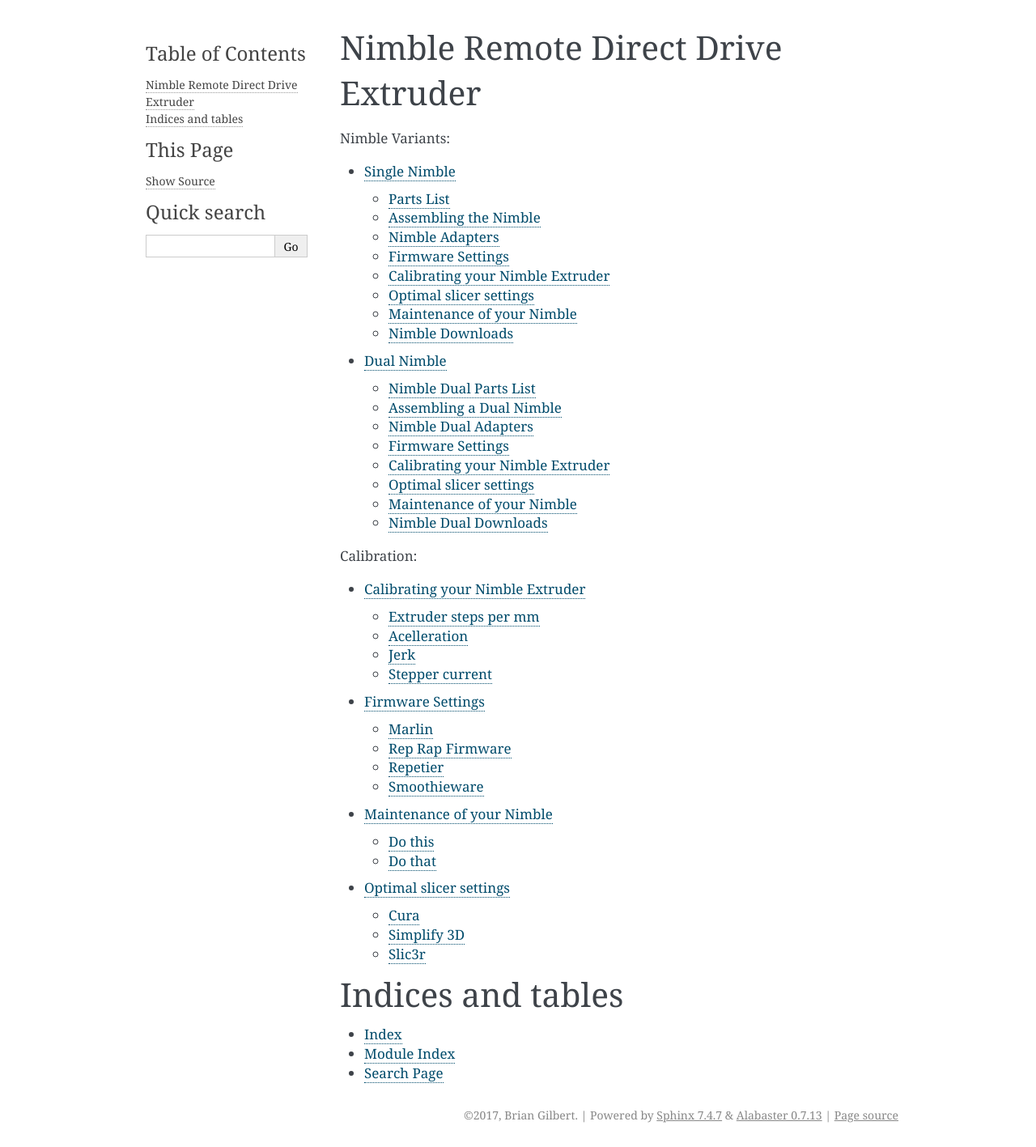
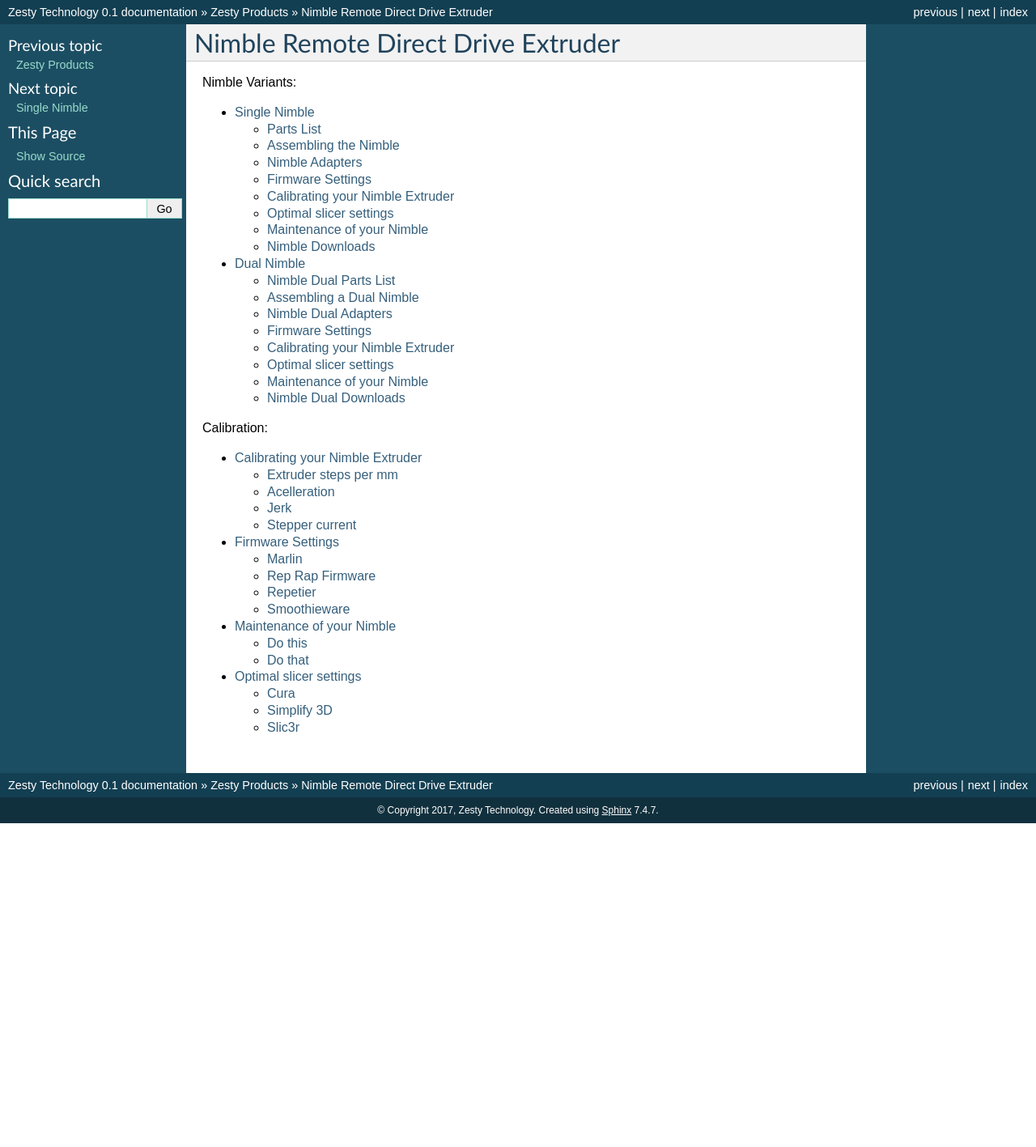
Before and after one commit to ZestyTechnology/zesty-docs, a Sphinx documentation site: the page built from docs/products/nimble_family/index.rst, in a window 1280 px wide. Shown: the whole page at 81% size. Built offline with Sphinx 7.4.7, drawn with Linux system fonts in a browser that asks for light colours; pages that are not in the unit, such as notebooks, are missing from menus; after the commit the page ends 1017 px from its top, so only the background shows below that.

Commit message:
Change theme.

```diff
--- a/docs/conf.py
+++ b/docs/conf.py
@@ -46,8 +46,8 @@
 
 # General information about the project.
 project = u'Zesty Technology'
-copyright = u'2017, Brian Gilbert'
-author = u'Brian Gilbert'
+copyright = u'2017, Zesty Technology'
+author = u'Brian Gilbert & Lykle Schepers'
 
 # The version info for the project you're documenting, acts as replacement for
 # |version| and |release|, also used in various other places throughout the
@@ -82,7 +82,7 @@
 # The theme to use for HTML and HTML Help pages.  See the documentation for
 # a list of builtin themes.
 #
-html_theme = 'alabaster'
+html_theme = 'default'
 
 # Theme options are theme-specific and customize the look and feel of a theme
 # further.  For a list of options available for each theme, see the
--- a/docs/index.rst
+++ b/docs/index.rst
@@ -10,4 +10,4 @@
    :maxdepth: 2
    :caption: Contents:
 
-   nimble_family/index
+   products/index
--- a/docs/products/index.rst
+++ b/docs/products/index.rst
@@ -10,5 +10,4 @@
    :maxdepth: 2
    :caption: Nimble Family:
 
-   nimble_family/single
-   nimble_family/dual
+   nimble_family/index
--- a/docs/products/nimble_family/index.rst
+++ b/docs/products/nimble_family/index.rst
@@ -21,12 +21,3 @@
    firmware_configuration
    maintenance
    slicer_settings
-
-
-
-Indices and tables
-==================
-
-* :ref:`genindex`
-* :ref:`modindex`
-* :ref:`search`
```
